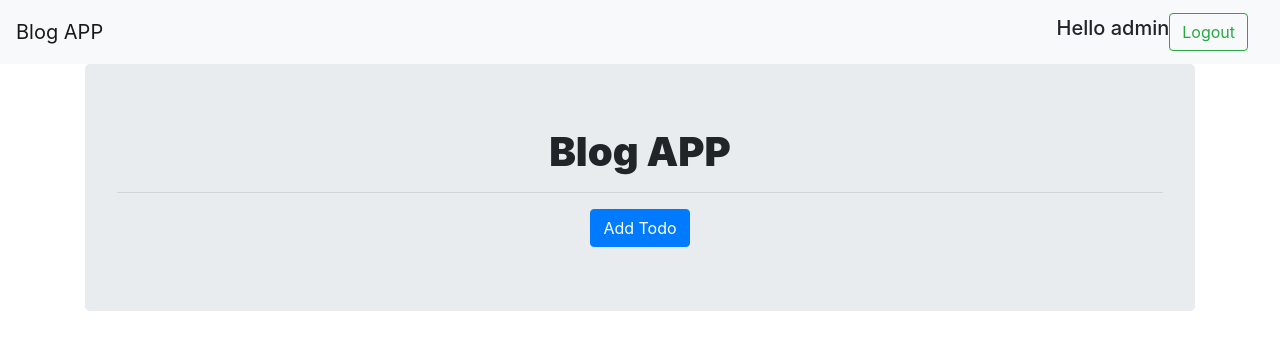
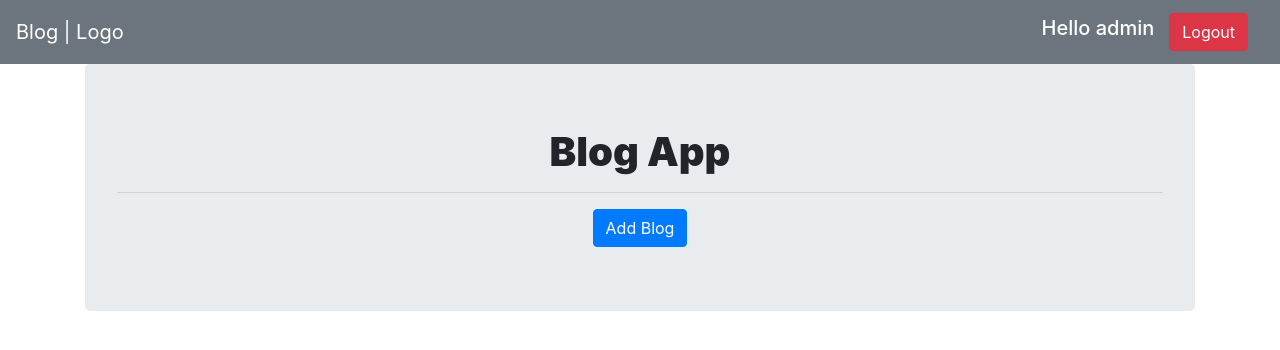
Before and after one commit to subin131/Complete_Blog_App, a Django app: page / in a window 1280 px wide. Shown: the top 350 px of the page. Run offline with Django 4.2, Linux system fonts and the light colour scheme; a user stored in the database is signed in; data that the repository does not hold is empty.

Commit message:
adding navbar in base html

```diff
--- a/blog_app/templates/add.html
+++ b/blog_app/templates/add.html
@@ -1,8 +1,9 @@
-{% extends "core/base.html"%} {% block content%}
+{% extends "core/base.html"%} {% block title%}Blog | Add {% endblock title%}
+{%block content%}
 <div class="container">
   <div class="jumbotron">
     <h2 style="border-bottom: 2px solid black; text-align: center">
-      Adding New Todo
+      Adding New Blog
     </h2>
     <form method="POST">
       {% csrf_token %}
--- a/blog_app/templates/home.html
+++ b/blog_app/templates/home.html
@@ -1,8 +1,9 @@
-{% extends "core/base.html"%} {% block content%}
+{% extends "core/base.html"%} {% block title%}Blog | Home {% endblock title%}
+{%block content%}
 
 <div class="container">
   <div class="jumbotron">
-    <h1 style="text-align: center; font-weight: 900">Blog APP</h1>
+    <h1 style="text-align: center; font-weight: 900">Blog App</h1>
     <hr />
     {% for todo in todos%}
     <div style="border: 1px solid black; padding: 10px">
@@ -24,7 +25,7 @@
 
       <div style="display: flex; justify-content: center">
         <a
-          href="{% url 'edit' id=todo.id%}"
+          href="{% url 'edit' id=todo.id %}"
           style="margin-right: 20px"
           class="btn btn-success"
         >
@@ -56,7 +57,7 @@
     {% endfor%}
     <div style="display: flex; justify-content: center">
       <a href="{%  url 'add' %}"
-        ><button type="button" class="btn btn-primary">Add Todo</button></a
+        ><button type="button" class="btn btn-primary">Add Blog</button></a
       >
       {% if todos %}
       <a
--- a/blog_app/views.py
+++ b/blog_app/views.py
@@ -26,21 +26,21 @@ def delete(request,id):
 @login_required
 def edit(request,id):
     todo=Todo.objects.get(id=id)
-    try:
-        if request.method=="GET":
-            return render(request,"edit.html",{'todo':todo})
 
-        else:
-            title=request.POST["title"]
-            description=request.POST["description"]
+    if request.method=="GET":
+        return render(request,"edit.html",{'todo':todo})
 
-            todo.title=title
-            todo.description=description
+    else:
 
-            todo.save()
-            return redirect("home")
-    except:
-        return ("Something Error occured")
+        title=request.POST["title"]
+        description=request.POST["description"]
+
+        todo.title=title
+        todo.description=description
+
+        todo.save()
+        return redirect("home")
+
 @login_required
 def delete_all(request):
     Todo.objects.all().delete()
--- a/templates/core/base.html
+++ b/templates/core/base.html
@@ -16,12 +16,14 @@
       crossorigin="anonymous"
     />
 
-    <title>{% block title%}Todo{% endblock title%}</title>
+    <title>{% block title%}Blog{% endblock title%}</title>
   </head>
   <body>
     <div>
-      <nav class="navbar navbar-expand-lg navbar-light bg-light">
-        <a class="navbar-brand" href="{% url 'home'%}">Blog APP</a>
+      <nav class="navbar navbar-expand-lg navbar-light bg-secondary">
+        <a style="color: white" class="navbar-brand" href="{% url 'home'%}"
+          >Blog | Logo</a
+        >
         <button
           class="navbar-toggler"
           type="button"
@@ -37,24 +39,20 @@
         <div class="collapse navbar-collapse" id="navbarSupportedContent">
           <ul class="navbar-nav mr-auto"></ul>
           {% if user.is_authenticated %}
-          <h5 style="marginleft: 10px">Hello {{ user.username }}</h5>
+          <h5 style="margin-right: 15px; color: white">
+            Hello {{ user.username }}
+          </h5>
           <a class="navbar-brand" href="{% url 'logout' %}"
-            ><button class="btn btn-outline-success my-2 my-sm-0">
-              Logout
-            </button></a
+            ><button class="btn btn-danger my-2 my-sm-0">Logout</button></a
           >
 
           {% else %}
 
           <a class="navbar-brand" href="{% url 'register'%}"
-            ><button class="btn btn-outline-success my-2 my-sm-0">
-              Register
-            </button></a
+            ><button class="btn btn-success my-2 my-sm-0">Register</button></a
           >
           <a class="navbar-brand" href="{% url 'login'%}">
-            <button class="btn btn-outline-success my-2 my-sm-0">
-              Login
-            </button></a
+            <button class="btn btn-primary my-2 my-sm-0">Login</button></a
           >
           {% endif %}
         </div>
```
Also changed, not shown: blog_app/templates/edit.html (+4 -3 lines), templates/core/logo.jpg (added).
